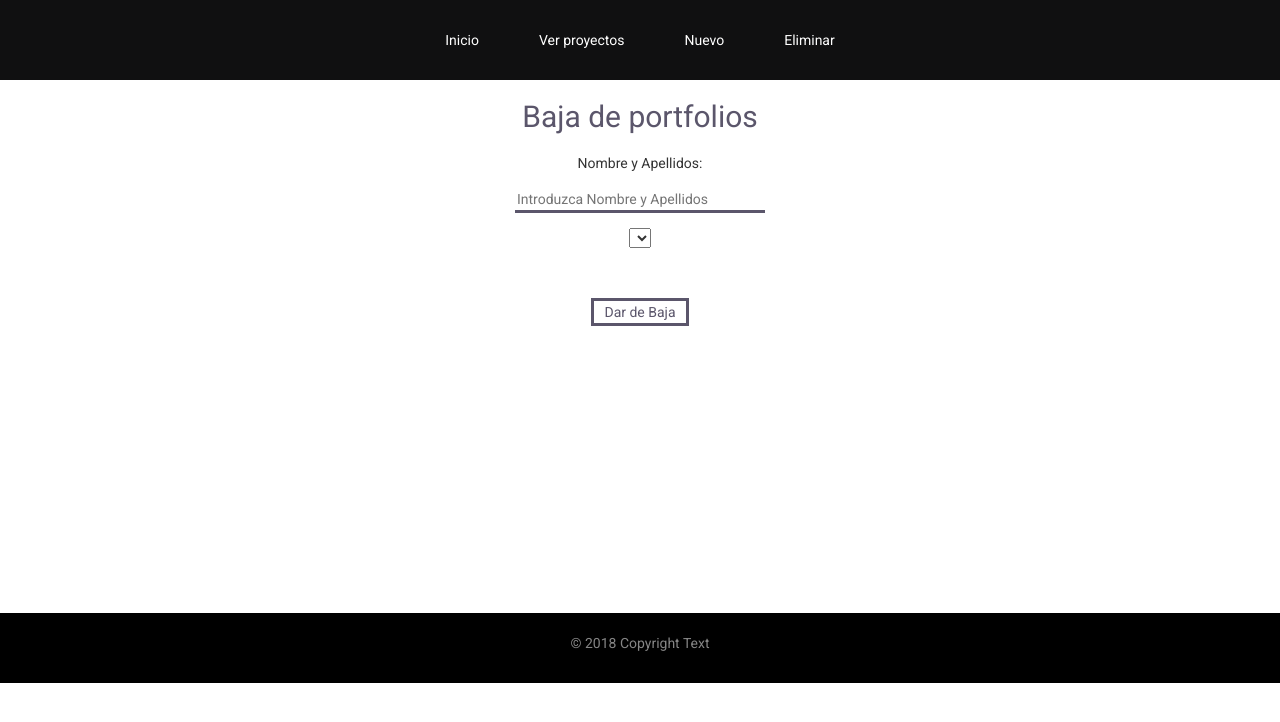
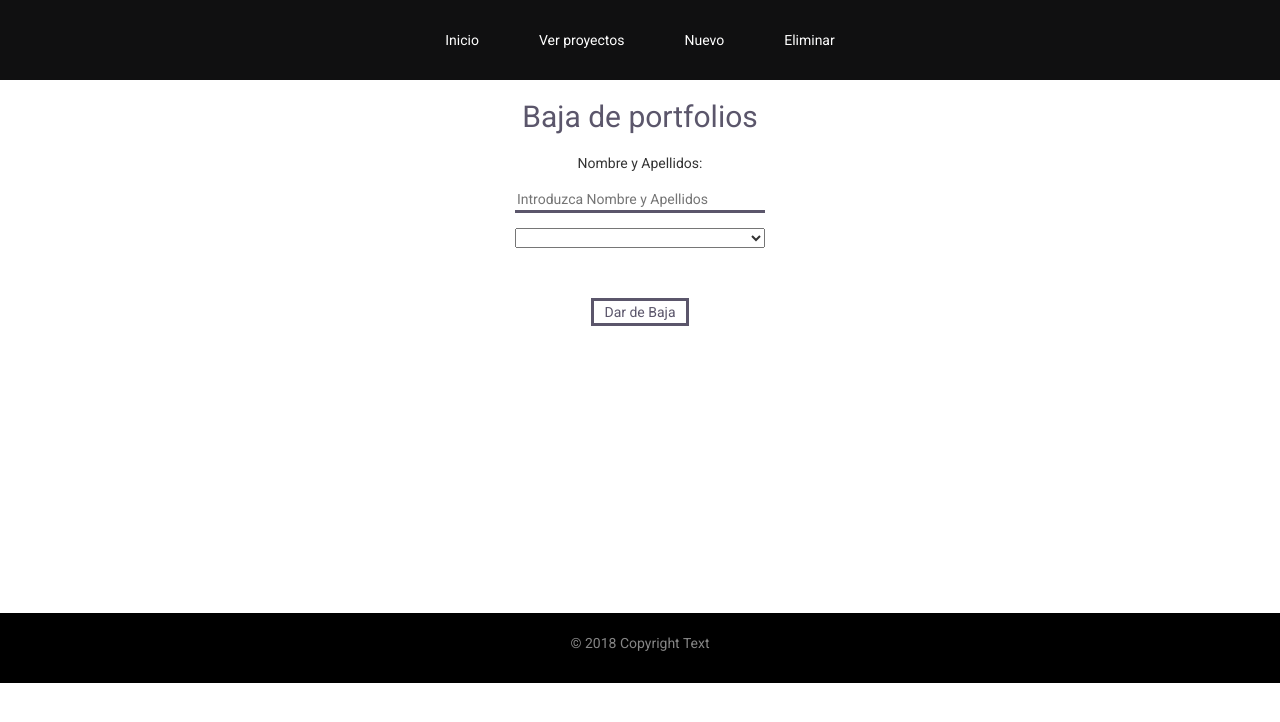
Before and after one commit to Jorgepamp/gestor_portfolios_grupo, an Angular app in the folder app-portfolio/: page /eliminar in a window 1280 px wide. Shown: the top 722 px of the page. Built offline with nearby package versions, Linux system fonts and the light colour scheme.

Commit message:
añadido pequeño estilo

```diff
--- a/app-portfolio/src/app/eliminar/eliminar.component.css
+++ b/app-portfolio/src/app/eliminar/eliminar.component.css
@@ -12,6 +12,11 @@
   /* justify-content: center; */
   align-items: center;
   flex-direction: column;
+
+}
+
+.optionStyle {
+  width: 250px;
 
 }
 
--- a/app-portfolio/src/app/eliminar/eliminar.component.html
+++ b/app-portfolio/src/app/eliminar/eliminar.component.html
@@ -4,7 +4,7 @@
 </h2>
 <p class="minAltura">{{etiqueta_nombre}}:<br />
   <input class="inputclass" type="text" [placeholder]="placeholder_nombre" (click)="limpiar()" [(ngModel)]="nombreIntroducido" />
-  <select [(ngModel)]="nombreIntroducido">
+  <select class="optionStyle" [(ngModel)]="nombreIntroducido">
     <option *ngFor="let p of arrayPortfolios" value="{{p.getNombre()}}">
       {{p.getNombre()}}
     </option>
```
